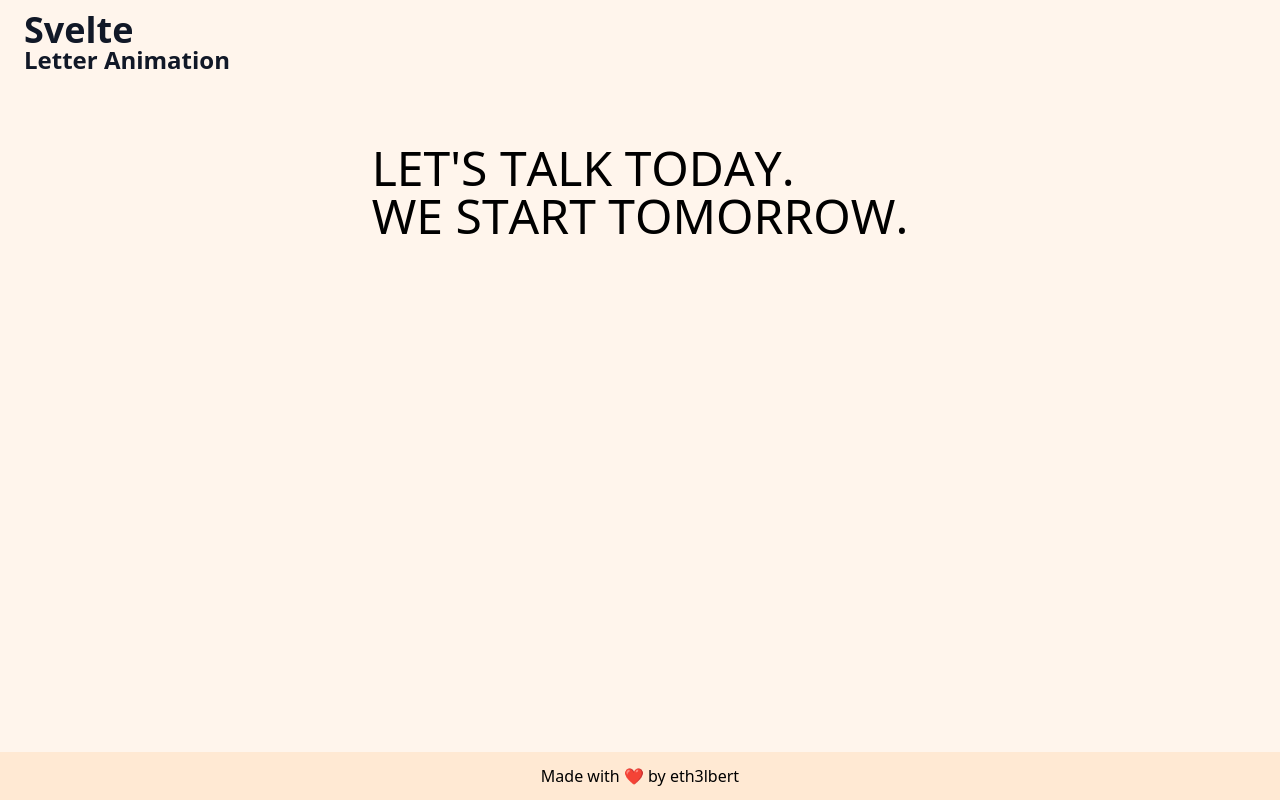
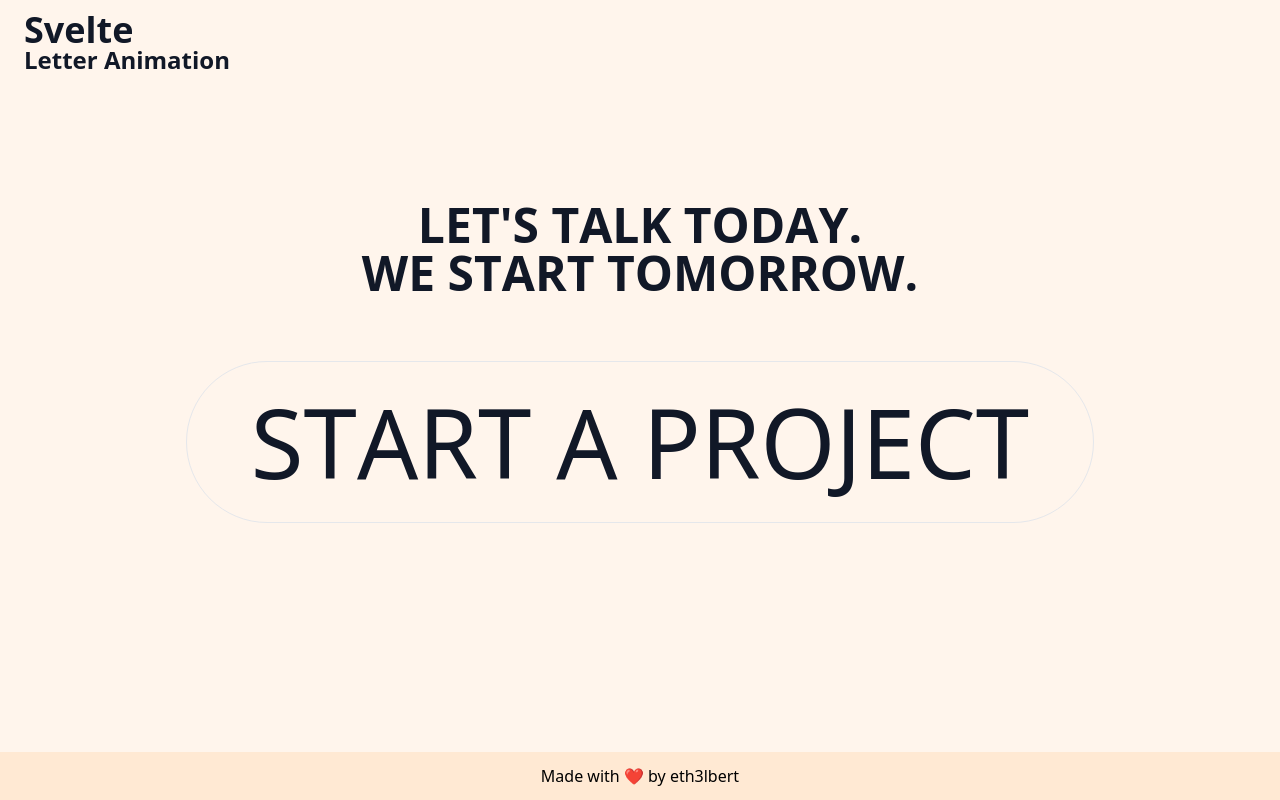
Before and after one commit to eth3lbert/svelte-letter-animation, a SvelteKit app: page / in a window 1280 px wide. Built offline with nearby package versions, Linux system fonts and the light colour scheme.

Commit message:
feat: add `TextRollButton` component

```diff
--- /dev/null
+++ b/src/lib/components/TextRoll.svelte
@@ -0,0 +1,114 @@
+<script lang="ts">
+  import { tweened, type Readable, type Tweened } from 'svelte/motion';
+  import { derived } from 'svelte/store';
+  import { quintOut } from 'svelte/easing';
+
+  export let text = '';
+  export let duration = 450;
+  export let active = false;
+  export let tag = 'div';
+
+  let isActive = false;
+  let delay = 45;
+  let lastIdx = 0;
+
+  $: letters = Array.from(text).flatMap((s) => s.match(/\S+|\s/g) as string[]);
+
+  const identity = <T,>(v: T) => v;
+  let letterLayers: Tweened<number>[][] = [];
+  let layer1: Readable<number[]>, layer2: Readable<number[]>;
+  let timers: (ReturnType<typeof setTimeout> | undefined)[] = [];
+
+  $: if (letters) {
+    letterLayers = [
+      letters.map(() => tweened(1, { duration, easing: quintOut })),
+      letters.map(() => tweened(0, { duration, easing: quintOut }))
+    ];
+    layer1 = derived(letterLayers[0], identity);
+    layer2 = derived(letterLayers[1], identity);
+    timers = letters.map(() => undefined);
+  }
+
+  $: if (active !== isActive) {
+    isActive = active;
+    if (active) {
+      const len = letterLayers[0].length;
+      // reset
+      for (let i = len - 1; i >= 0; i--) {
+        clearTimeout(timers[i]);
+        letterLayers[0][i].set(1, { duration: 0 });
+        letterLayers[1][i].set(0, { duration: 0 });
+      }
+      for (let i = 0; i < len; i++) {
+        timers[i] = setTimeout(
+          () => {
+            if (active !== true) return;
+            lastIdx = i;
+            letterLayers[0][i].set(0);
+            letterLayers[1][i].set(1, { duration: duration - 50 });
+          },
+          (i + 1) * delay
+        );
+      }
+    } else {
+      const len = letterLayers[0].length;
+      for (let i = len - 1; i >= 0; i--) {
+        clearTimeout(timers[i]);
+        timers[i] = setTimeout(
+          () => {
+            if (active !== false) return;
+            letterLayers[0][i].set(1, { duration: duration - 50 });
+            letterLayers[1][i].set(0);
+          },
+          (lastIdx - i + 1) * delay
+        );
+      }
+    }
+  }
+</script>
+
+<!-- use scale to simulate rolling (rotateX(-90/90) -->
+<svelte:element this={tag} class="text-roll-wrapper relative flex">
+  <span class="text-roll w-full">
+    {#each letters as letter, i}
+      {#if letter === '\n'}
+        <br />
+      {:else if letter === ' '}
+        &nbsp;
+      {:else}
+        <span class="text-roll__letter is-1" style:--scale-letter={$layer1[i]}>
+          {letter}
+        </span>
+      {/if}
+    {/each}
+  </span>
+  <span class="text-roll absolute bottom-0 left-0 right-0 top-0">
+    {#each letters as letter, i}
+      {#if letter === '\n'}
+        <br />
+      {:else if letter === ' '}
+        &nbsp;
+      {:else}
+        <span class="text-roll__letter is-2" style:--scale-letter={$layer2[i]}>
+          {letter}
+        </span>
+      {/if}
+    {/each}
+  </span>
+</svelte:element>
+
+<style lang="postcss">
+  .text-roll,
+  .text-roll__letter {
+    @apply inline-block;
+  }
+  .text-roll__letter {
+    @apply scale-y-[var(--scale-letter,0)];
+    &.is-1 {
+      @apply origin-top;
+    }
+    &.is-2 {
+      @apply origin-bottom;
+    }
+  }
+</style>
--- /dev/null
+++ b/src/lib/components/TextRollButton.svelte
@@ -0,0 +1,25 @@
+<script lang="ts">
+  import TextRoll from './TextRoll.svelte';
+
+  export let text = 'start a project';
+  export let tag = 'div';
+  let active = false;
+</script>
+
+<svelte:element
+  this={tag}
+  class="{$$props.class || ''} flex items-center justify-center rounded-full border border-solid
+        border-gray-200 px-[5vw] py-[2.5vw] text-center text-8xl uppercase
+        transition duration-300 hover:scale-[1.025] hover:border-gray-700
+        dark:border-gray-800 dark:hover:border-gray-50"
+  role="button"
+  tabindex="0"
+  on:mouseenter={async () => {
+    active = true;
+  }}
+  on:mouseleave={async () => {
+    active = false;
+  }}
+>
+  <TextRoll {active} {text} />
+</svelte:element>
--- a/src/routes/Main.svelte
+++ b/src/routes/Main.svelte
@@ -1,4 +1,5 @@
 <script lang="ts">
+  import TextRollButton from '$lib/components/TextRollButton.svelte';
   import TextSlideUp from '$lib/components/TextSlideUp.svelte';
   import { onMount } from 'svelte';
 
@@ -11,7 +12,10 @@
 </script>
 
 <main class="{$$props.class || ''} flex flex-col items-center justify-start px-6 py-3">
-  <div class="dark:text-gray-50">
-    <TextSlideUp {active} text={slideText} />
+  <div
+    class="mb-36 flex h-full flex-col items-center justify-center text-gray-900 dark:text-gray-50"
+  >
+    <TextSlideUp class="mb-8 text-center font-semibold" {active} text={slideText} />
+    <TextRollButton />
   </div>
 </main>
```
